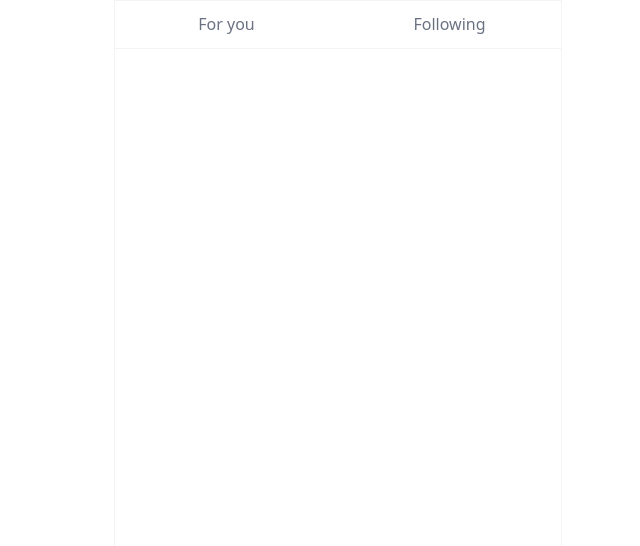
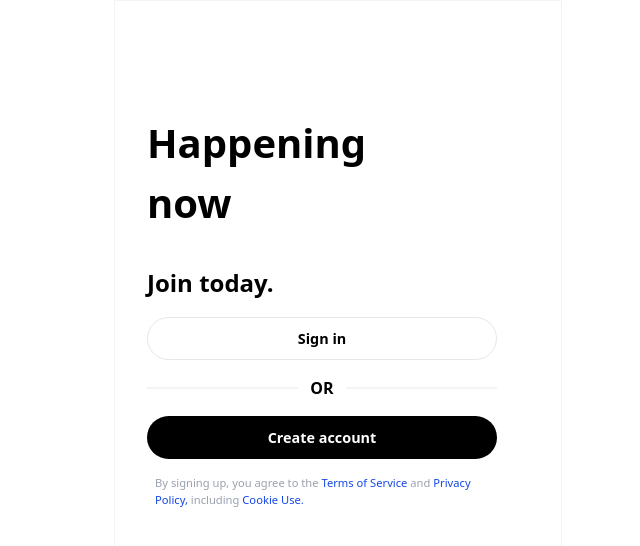
Before and after one commit to ikamania/social-media, a React (Vite) app in the folder frontend/: page /auth in a window 1280 px wide. Before the commit this address had no page. Shown: the top 546 px of the page, without its empty margins (302-942 px from the left). Built offline with nearby package versions, Linux system fonts and the light colour scheme.

Commit message:
feat: add authentication page with sign in/sign up options
- Check localStorage for token in App.tsx

```diff
--- a/frontend/src/App.tsx
+++ b/frontend/src/App.tsx
@@ -1,16 +1,35 @@
-import { Routes, Route } from 'react-router-dom'
+import { Routes, Route, Navigate } from 'react-router-dom'
 
-import Menu from './components/Menu.tsx'
 import ForYou from './components/ForYou.tsx'
+import Auth from './components/Auth.tsx'
+import Login from './components/Login.tsx'
+import Register from './components/Register.tsx'
+
+interface ProtectedRouteProps {
+  children: React.ReactNode;
+}
 
 function App() {
+  const ProtectedRoute = ({ children }: ProtectedRouteProps) => {
+    const token = localStorage.getItem("token")
+    if (!token)
+      return <Navigate to="/auth" />
+
+    return children
+  }
+
   return (
     <div className="w-screen h-screen flex justify-center">
       <div className="w-full max-w-md h-full border-1 border-gray-100">
-        <Menu />
-
         <Routes>
-          <Route path='/' element={<ForYou />}></Route>
+          <Route path='/' element={
+            <ProtectedRoute>
+              <ForYou />
+            </ProtectedRoute>
+          }></Route>
+          <Route path='/auth' element={<Auth />}></Route>
+          <Route path='/auth/login' element={<Login />}></Route>
+          <Route path='/auth/register' element={<Register />}></Route>
         </Routes>
       </div>
     </div>
--- /dev/null
+++ b/frontend/src/components/Auth.tsx
@@ -0,0 +1,35 @@
+import AuthBox from "./auth/AuthBox"
+
+interface LinkProps {
+  text: string;
+}
+
+const Auth = () => {
+  const Link = ({ text }: LinkProps) => {
+    return (
+      <a className="text-blue-700">{text}</a>
+    )
+  }
+
+  return (
+    <div className="w-full h-full flex justify-center pt-[5rem]">
+      <div className="w-full p-[2rem] pr-[4rem]">
+        <p className="w-[10rem] text-[2.5rem] font-bold mb-[2rem]">Happening now</p>
+        <p className="text-[1.5rem] font-bold">Join today.</p>
+
+        <AuthBox text="Sign in" />
+        <div className="w-full flex justify-center items-center relative">
+          <p className="relative w-[3rem] text-center font-bold bg-white z-10">OR</p>
+          <span className="absolute w-full h-[.1rem] bg-gray-100"></span>
+        </div>
+        <AuthBox text="Create account" css="bg-black text-white" />
+        <p className="text-[.7rem] text-gray-400 px-[.5rem]">
+          By signing up, you agree to the <Link text="Terms of Service " />
+          and <Link text="Privacy Policy," /> including <Link text="Cookie Use." />
+        </p>
+      </div>
+    </div>
+  )
+}
+
+export default Auth
--- a/frontend/src/components/ForYou.tsx
+++ b/frontend/src/components/ForYou.tsx
@@ -1,6 +1,9 @@
+import Menu from "./Menu"
+
 const ForYouFeed = () => {
   return (
     <>
+      <Menu />
     </>
   )
 }
--- /dev/null
+++ b/frontend/src/components/Login.tsx
@@ -0,0 +1,7 @@
+const Login = () => {
+  return (
+    <></>
+  )
+}
+
+export default Login
--- /dev/null
+++ b/frontend/src/components/Register.tsx
@@ -0,0 +1,7 @@
+const Register = () => {
+  return (
+    <></>
+  )
+}
+
+export default Register
--- /dev/null
+++ b/frontend/src/components/auth/AuthBox.tsx
@@ -0,0 +1,17 @@
+interface AuthBoxProps {
+  text: string;
+  css?: string;
+}
+
+const AuthBox = ({ text, css }: AuthBoxProps) => {
+  return (
+    <div className={`
+        w-full h-[2.7rem] rounded-full flex justify-center items-center cursor-pointer
+        my-[1rem] text-[.9rem] font-bold ${css ?? "border-1 border-gray-200"}
+      `}>
+      {text}
+    </div>
+  )
+}
+
+export default AuthBox
```
